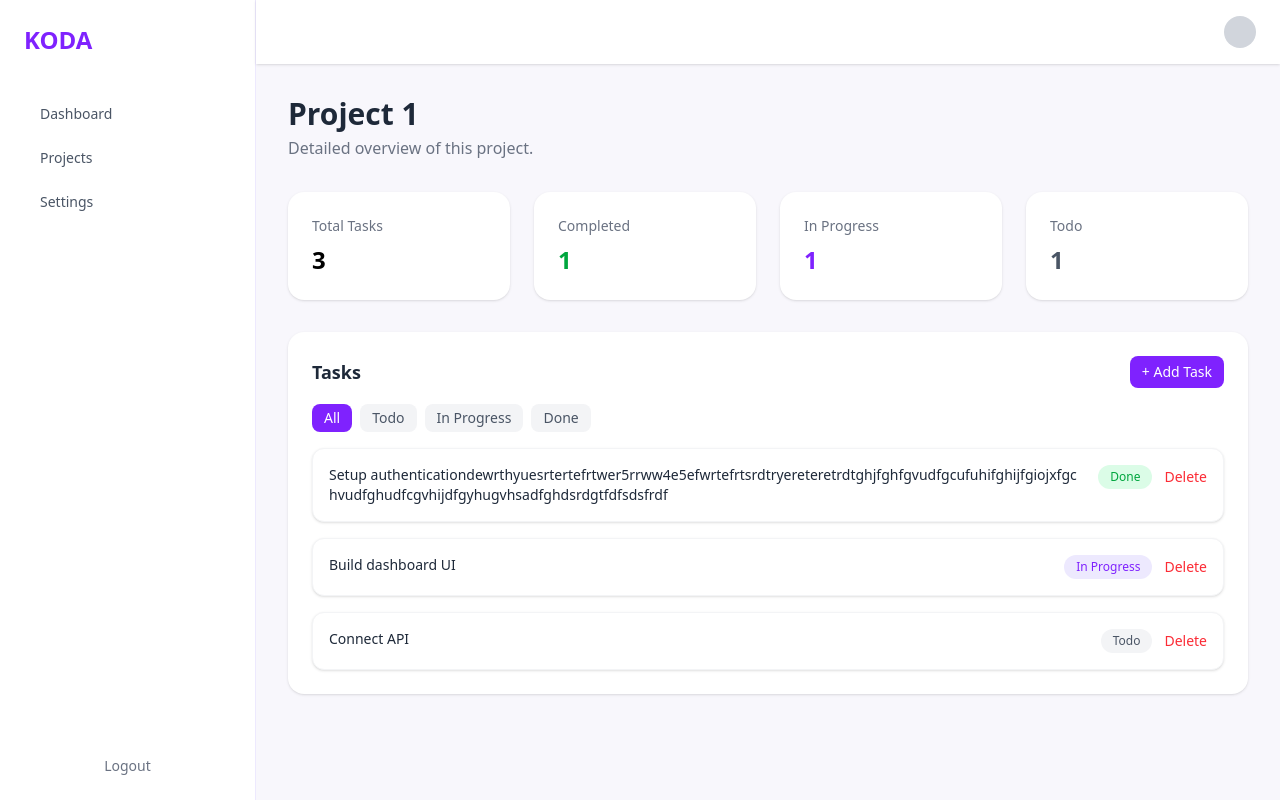
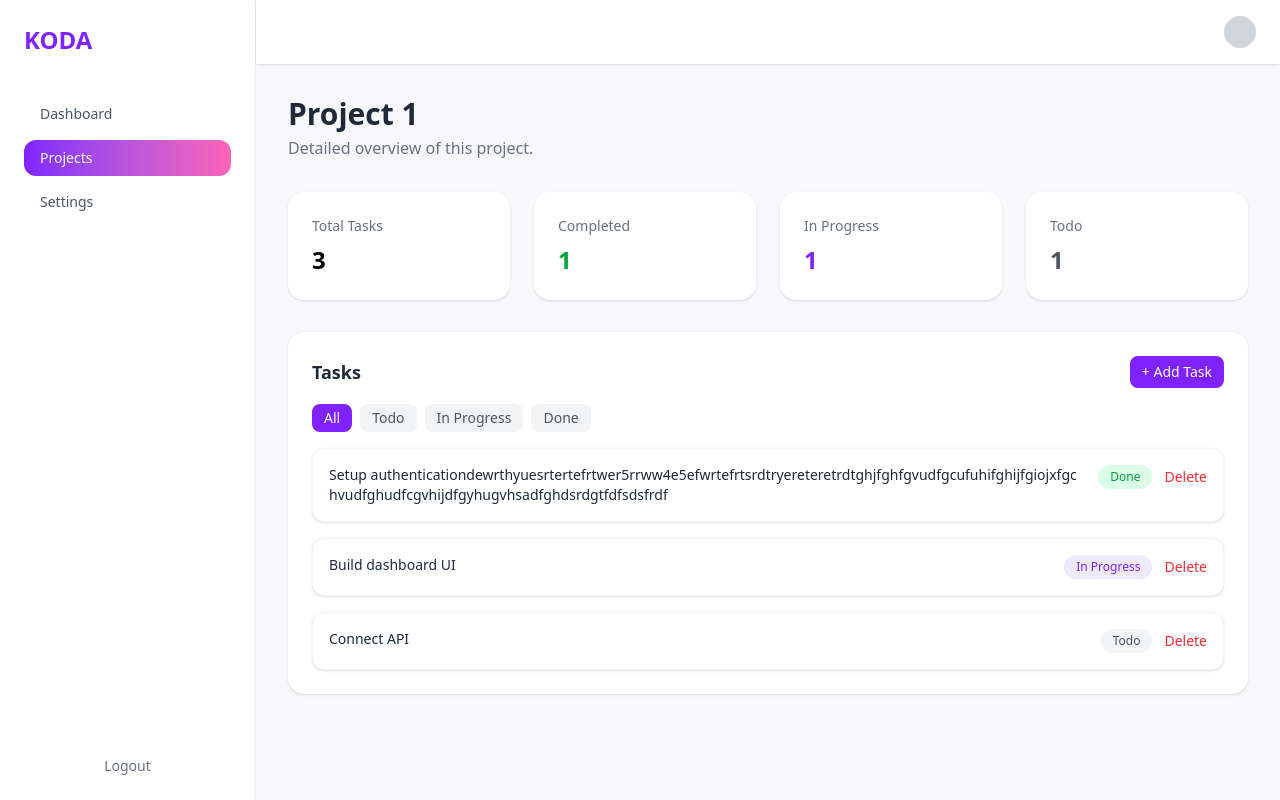
Before and after one commit to SouravDaroch/koda-dashboard, a Next.js app: page /dashboard/projects/1 in a window 1280 px wide. Built offline with nearby package versions, Linux system fonts and the light colour scheme.

Commit message:
fix: correct sidebar active state for nested routes

```diff
--- a/src/app/(dashboard)/dashboard/components/SideBarItems.tsx
+++ b/src/app/(dashboard)/dashboard/components/SideBarItems.tsx
@@ -11,7 +11,11 @@ export default function SidebarItem({
   href,
 }: SidebarItemProps) {
   const pathname = usePathname();
-  const isActive = pathname === href;
+  const isActive =
+    href === "/dashboard"
+      ? pathname === "/dashboard"
+      : pathname.startsWith(href);
+
   return (
     <Link href={href}
       className={`block px-4 py-2 rounded-xl text-sm font-medium cursor-pointer transition
```
